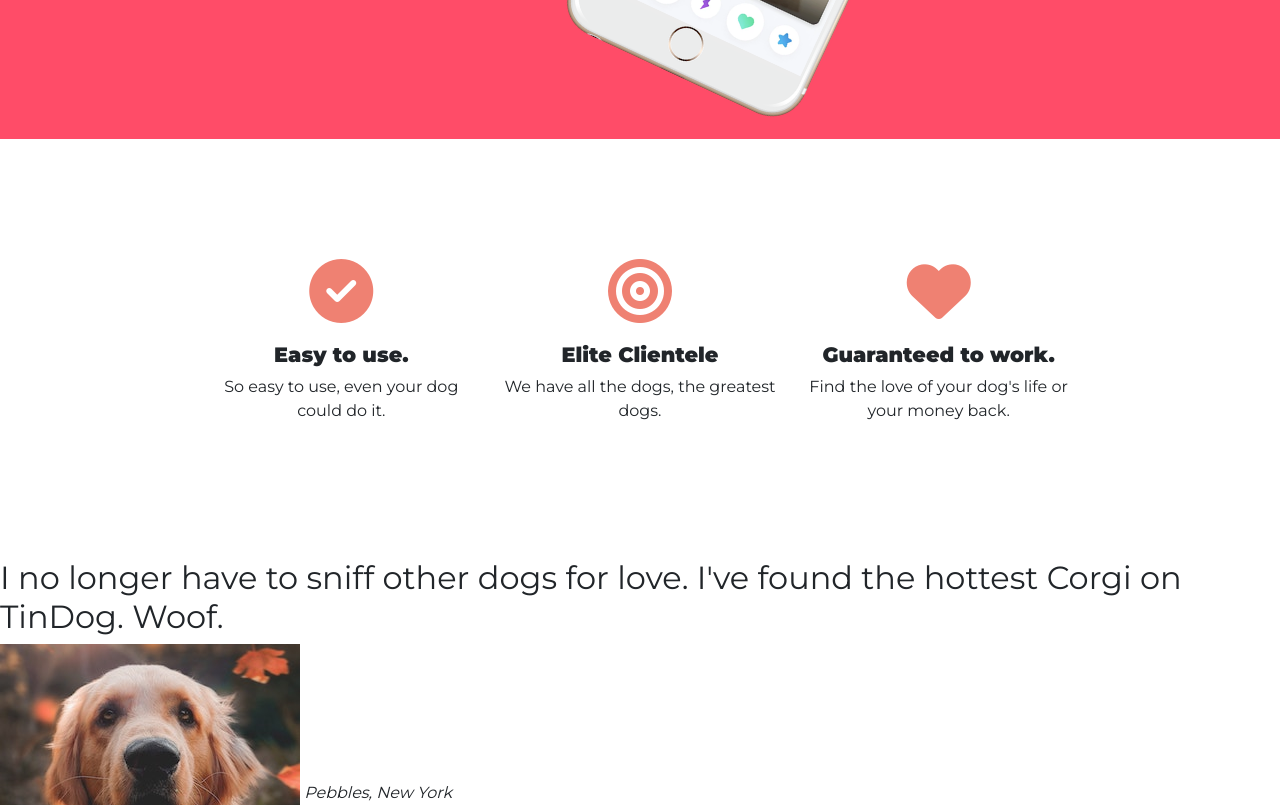
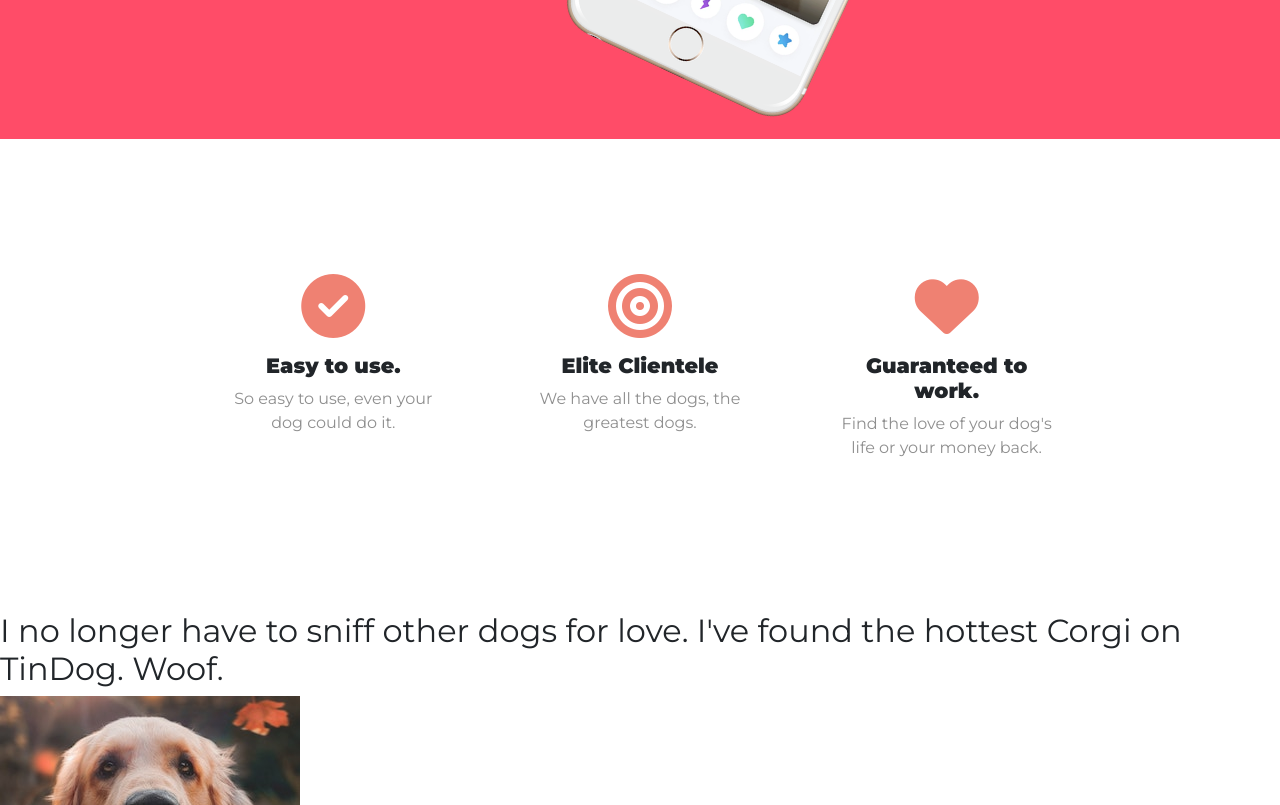
Before and after one commit to sergiofrrg92/WebDev, a plain HTML site: page TinDog-Start-master/index.html in a window 1280 px wide. Shown: the part 640-1445 px from the top of the page. Drawn offline with nearby package versions, Linux system fonts and the light colour scheme.

Commit message:
last push

```diff
--- a/TinDog-Start-master/css/styles.css
+++ b/TinDog-Start-master/css/styles.css
@@ -1,11 +1,6 @@
 body {
   font-family: 'Montserrat', sans-serif;
   font-weight: 400;
-}
-
-#title {
-  background-color: #ff4c68;
-  color: #fff;
 }
 
 h1 {
@@ -13,6 +8,21 @@ h1 {
   font-weight: 900;
   font-size: 3rem;
   line-height: 1.5;
+}
+
+h3{
+  font-weight: bold;
+  font-size: 1.3rem;
+}
+
+p {
+  color: #8f8f8f;
+}
+
+
+#title {
+  background-color: #ff4c68;
+  color: #fff;
 }
 
 .container-fluid {
@@ -53,24 +63,20 @@ h1 {
 
 /* Features */
 
-#features h3{
-  font-weight: bold;
-  font-size: 1.3rem;
+#features {
+  padding: 7% 15%;
 }
 
-#features .row {
+#features .feature-box {
+  /* margin-bottom: 120px; */
   text-align: center;
-  margin: 120px 15% 0;
-}
-
-#features .col-lg-4 {
-  margin-bottom: 120px;
+  padding: 5%;
 }
 
 /* Features Icons */
 .features-icon {
   color: #ef8172;
-  margin-bottom: 20px;
+  margin-bottom: 1rem;
 }
 
 .features-icon:hover {
--- a/TinDog-Start-master/index.html
+++ b/TinDog-Start-master/index.html
@@ -75,17 +75,17 @@
 
   <section id="features">
     <div class="row">
-      <div class="col-lg-4">
+      <div class="col-lg-4 feature-box">
         <i class="fas fa-check-circle fa-4x features-icon"></i>
         <h3>Easy to use.</h3>
         <p>So easy to use, even your dog could do it.</p>
       </div>
-      <div class="col-lg-4">
+      <div class="col-lg-4 feature-box">
         <i class="fas fa-bullseye fa-4x features-icon"></i>
         <h3>Elite Clientele</h3>
         <p>We have all the dogs, the greatest dogs.</p>
       </div>
-      <div class="col-lg-4">
+      <div class="col-lg-4 feature-box">
         <i class="fas fa-heart fa-4x features-icon"></i>
         <h3>Guaranteed to work.</h3>
         <p>Find the love of your dog's life or your money back.</p>
```
